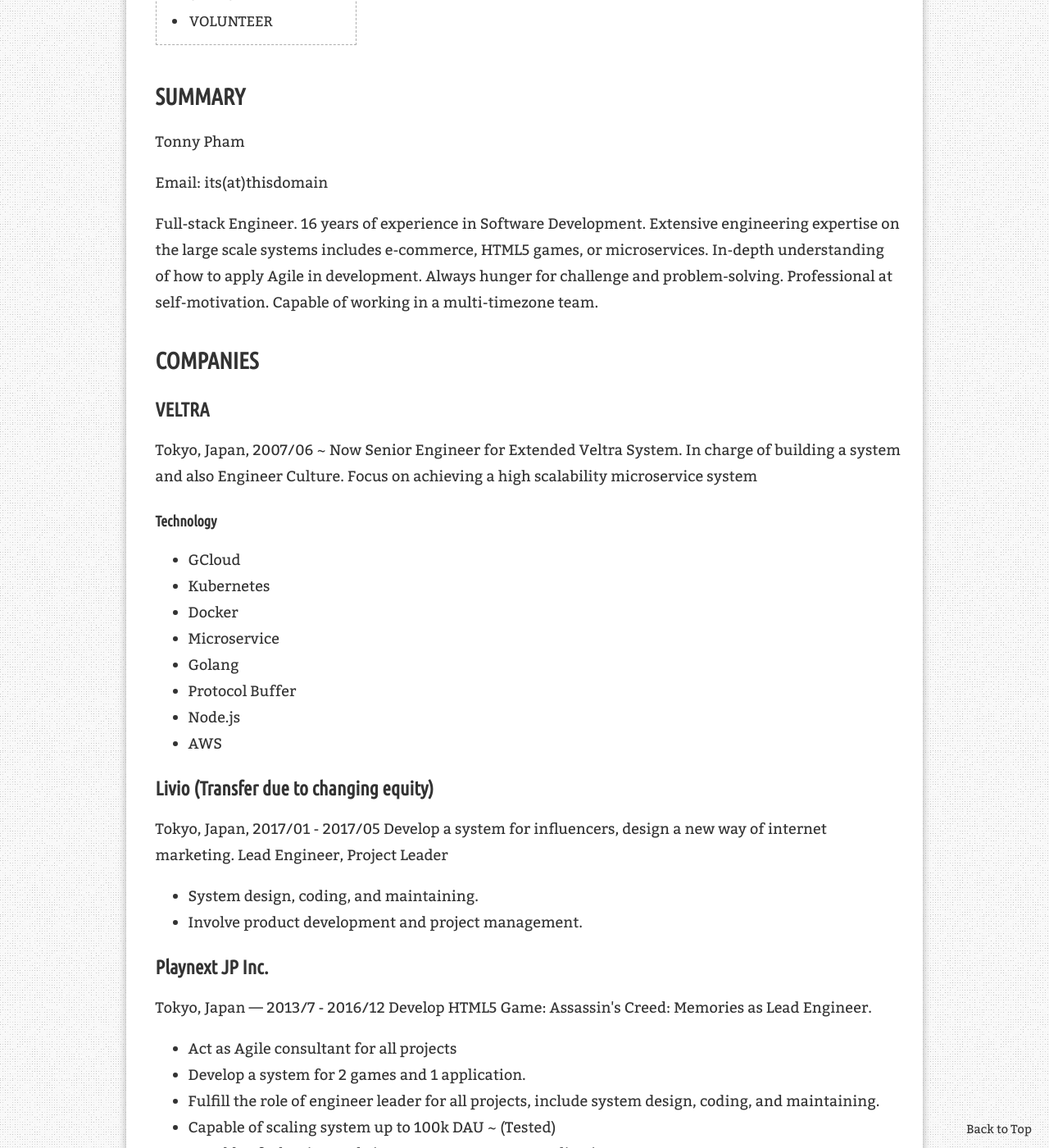
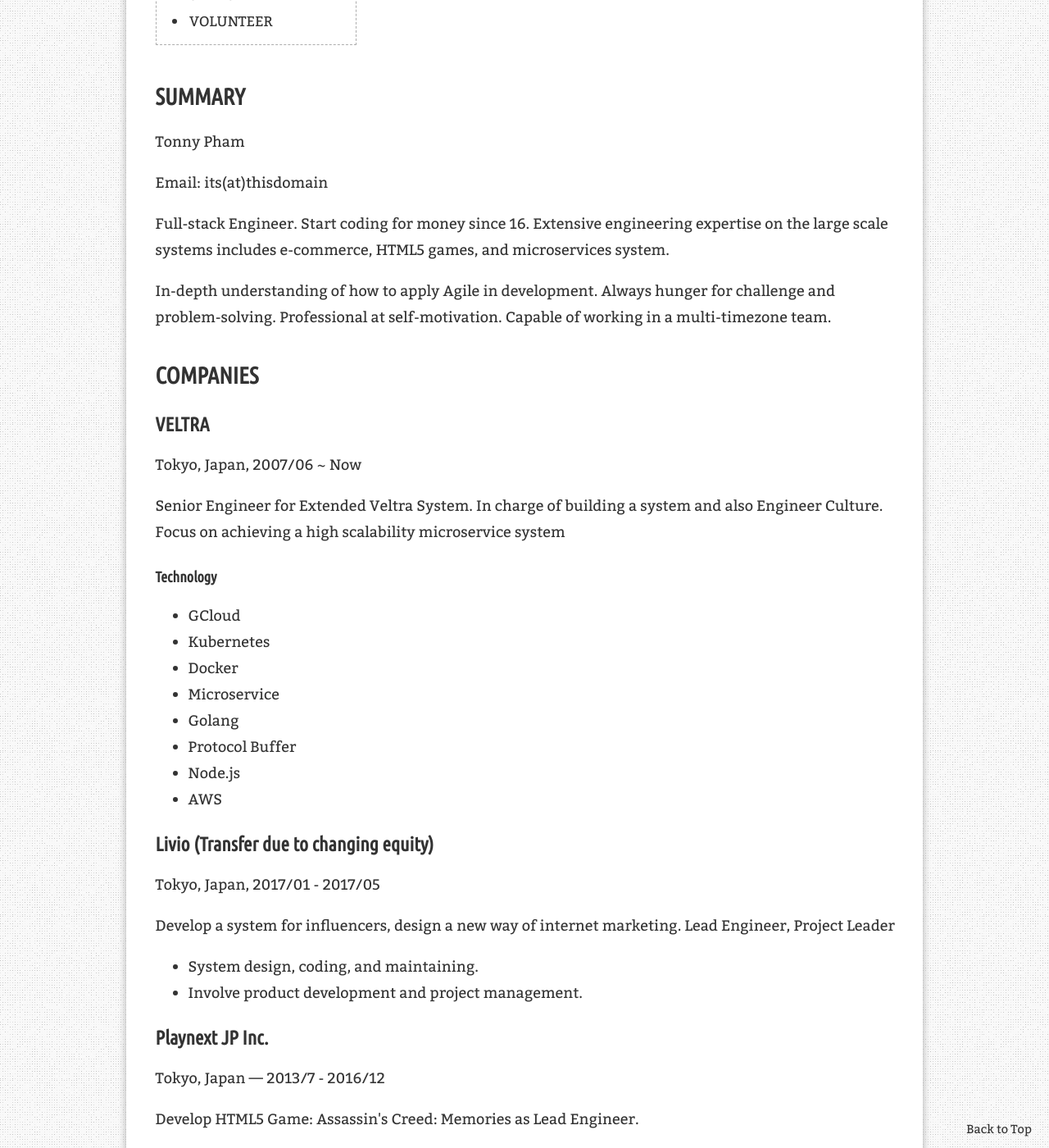
Before and after one commit to jwall149/tonny.me, a Jekyll site: the page built from about/me/index.md, in a window 1280 px wide and 1400 px high, scrolled down 483 px. Shown: the whole window at 82% size. Built offline with Jekyll 4.4.1, drawn with Linux system fonts in a browser that asks for light colours; nearby versions of some CDN libraries; comment, search, counter and statistics services are not loaded; some of the changed text lies outside the part shown.

Commit message:
Update on cb

```diff
--- a/about/me/index.md
+++ b/about/me/index.md
@@ -16,13 +16,16 @@ Tonny Pham
 
 Email: its(at)thisdomain
 
-Full-stack Engineer. 16 years of experience in Software Development. Extensive engineering expertise on the large scale systems includes e-commerce, HTML5 games, or microservices. In-depth understanding of how to apply Agile in development. Always hunger for challenge and problem-solving. Professional at self-motivation. Capable of working in a multi-timezone team.
+Full-stack Engineer. Start coding for money since 16. Extensive engineering expertise on the large scale systems includes e-commerce, HTML5 games, and microservices system.
+
+In-depth understanding of how to apply Agile in development. Always hunger for challenge and problem-solving. Professional at self-motivation. Capable of working in a multi-timezone team.
 
 
 ## COMPANIES
 
 ### VELTRA
 Tokyo, Japan, 2007/06 ~ Now
+
 Senior Engineer for Extended Veltra System.
 In charge of building a system and also Engineer Culture. Focus on achieving a high scalability microservice system
 
@@ -38,6 +41,7 @@ In charge of building a system and also Engineer Culture. Focus on achieving a h
 
 ### Livio (Transfer due to changing equity)
 Tokyo, Japan, 2017/01 - 2017/05
+
 Develop a system for influencers, design a new way of internet marketing.
 Lead Engineer, Project Leader
 
@@ -46,6 +50,7 @@ Lead Engineer, Project Leader
 
 ### Playnext JP Inc.
 Tokyo, Japan — 2013/7 - 2016/12
+
 Develop HTML5 Game: Assassin's Creed: Memories as Lead Engineer.
 
 - Act as Agile consultant for all projects
@@ -56,13 +61,15 @@ Develop HTML5 Game: Assassin's Creed: Memories as Lead Engineer.
 
 ### DENA Corp.
 Tokyo, Japan — 2013/01 - 2013/6
-iOS Application Engineer,
+
+iOS Application Engineer
 
 - Work on a new streaming music application as iOS developer.
 
 
-### , Rakuten Inc.
+### Rakuten Inc.
 Tokyo, Japan — 2011/04-2013/01
+
 Application Engineer
 Working on various e-commerce platform with Java, Ruby On Rails on multiples countries.
 
@@ -74,6 +81,7 @@ Working on various e-commerce platform with Java, Ruby On Rails on multiples cou
 
 ### Rakuten Institute of Technology, Rakuten Inc.
 Tokyo, Japan, 2009/09 - 2011/03
+
 Research Assistant
 Focus on data-mining, especially data classification, and polarization. Also worked on building recommendation system of Rakuten products and data visualization.
 
@@ -85,6 +93,7 @@ Focus on data-mining, especially data classification, and polarization. Also wor
 
 ### Part-time Application Engineer, Renacentia Corp.
 Kanagawa, Japan — 2009-2010
+
 Mainly focus on building & delivering web services with MySQL, PHP5, Symfony
 
 - Built Backend system for Axxiss
```
